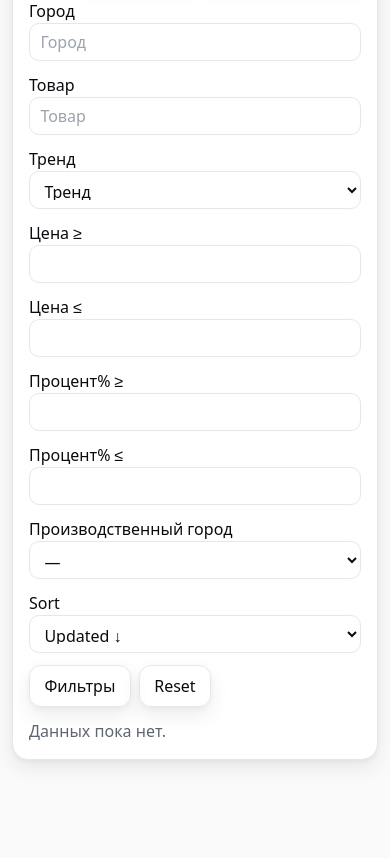
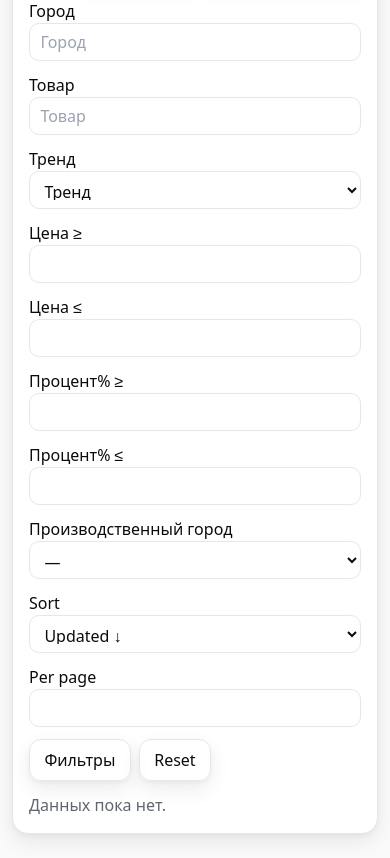
Before and after one commit to R1index/TradeResonance, a Flask app: page / in a window 390 px wide. Shown: the part 189-1047 px from the top of the page. Before the commit the page ends 954 px from the top, so only its background shows below. Run offline with Flask 3, Linux system fonts and the light colour scheme; some libraries are stand-ins or nearby versions.

Commit message:
Update prices.html

```diff
--- a/templates/prices.html
+++ b/templates/prices.html
@@ -16,7 +16,7 @@
   </div>
 
   <!-- ФИЛЬТРЫ -->
-  <form class="grid grid-cols-1 md:grid-cols-6 gap-3 mb-3" method="get">
+  <form class="grid grid-cols-1 md:grid-cols-6 gap-3 mb-3" method="get" id="filtersForm">
     <input type="hidden" name="tab" value="prices">
 
     <div>
@@ -77,6 +77,12 @@
         <option value="percent_desc" {% if q_sort=='percent_desc' %}selected{% endif %}>Percent ↓</option>
         <option value="percent_asc"  {% if q_sort=='percent_asc'  %}selected{% endif %}>Percent ↑</option>
       </select>
+    </div>
+
+    <!-- опционально: выбор размера страницы -->
+    <div>
+      <label class="label">Per page</label>
+      <input class="input" type="number" min="1" max="500" name="per_page" value="{{ per_page }}">
     </div>
 
     <div class="md:col-span-6 flex gap-2">
@@ -171,6 +177,68 @@
       </tbody>
     </table>
   </div>
+
+  <!-- ПАГИНАЦИЯ: окно до 20 страниц -->
+  {% if pagination.pages > 1 %}
+  <nav class="mt-4 flex flex-wrap items-center justify-center gap-2" aria-label="Pagination">
+    <!-- First -->
+    {% if pagination.page > 1 %}
+      <a class="btn btn-outline px-3" href="{{ url_for('index', tab='prices', lang=lang,
+            city=q_city, product=q_product, trend=q_trend,
+            price_min=q_price_min, price_max=q_price_max,
+            percent_min=q_percent_min, percent_max=q_percent_max,
+            prod=q_prod, sort=q_sort, per_page=per_page, page=1) }}">&laquo; First</a>
+    {% else %}
+      <span class="btn btn-disabled px-3">&laquo; First</span>
+    {% endif %}
+
+    <!-- Prev -->
+    {% if pagination.has_prev %}
+      <a class="btn btn-outline px-3" href="{{ url_for('index', tab='prices', lang=lang,
+            city=q_city, product=q_product, trend=q_trend,
+            price_min=q_price_min, price_max=q_price_max,
+            percent_min=q_percent_min, percent_max=q_percent_max,
+            prod=q_prod, sort=q_sort, per_page=per_page, page=pagination.prev_num) }}">&lsaquo; Prev</a>
+    {% else %}
+      <span class="btn btn-disabled px-3">&lsaquo; Prev</span>
+    {% endif %}
+
+    <!-- Номера страниц (окно до 20) -->
+    {% for p in page_numbers %}
+      {% if p == pagination.page %}
+        <span class="btn btn-primary px-3">{{ p }}</span>
+      {% else %}
+        <a class="btn btn-outline px-3" href="{{ url_for('index', tab='prices', lang=lang,
+              city=q_city, product=q_product, trend=q_trend,
+              price_min=q_price_min, price_max=q_price_max,
+              percent_min=q_percent_min, percent_max=q_percent_max,
+              prod=q_prod, sort=q_sort, per_page=per_page, page=p) }}">{{ p }}</a>
+      {% endif %}
+    {% endfor %}
+
+    <!-- Next -->
+    {% if pagination.has_next %}
+      <a class="btn btn-outline px-3" href="{{ url_for('index', tab='prices', lang=lang,
+            city=q_city, product=q_product, trend=q_trend,
+            price_min=q_price_min, price_max=q_price_max,
+            percent_min=q_percent_min, percent_max=q_percent_max,
+            prod=q_prod, sort=q_sort, per_page=per_page, page=pagination.next_num) }}">Next &rsaquo;</a>
+    {% else %}
+      <span class="btn btn-disabled px-3">Next &rsaquo;</span>
+    {% endif %}
+
+    <!-- Last -->
+    {% if pagination.page < pagination.pages %}
+      <a class="btn btn-outline px-3" href="{{ url_for('index', tab='prices', lang=lang,
+            city=q_city, product=q_product, trend=q_trend,
+            price_min=q_price_min, price_max=q_price_max,
+            percent_min=q_percent_min, percent_max=q_percent_max,
+            prod=q_prod, sort=q_sort, per_page=per_page, page=pagination.pages) }}">Last &raquo;</a>
+    {% else %}
+      <span class="btn btn-disabled px-3">Last &raquo;</span>
+    {% endif %}
+  </nav>
+  {% endif %}
   {% endif %}
 </section>
 
@@ -179,11 +247,7 @@
   cursor: pointer;
   transition: background-color 0.2s ease;
 }
-
-.clickable-row:hover {
-  background-color: rgba(59, 130, 246, 0.05);
-}
-
+.clickable-row:hover { background-color: rgba(59, 130, 246, 0.05); }
 .clickable-row:focus {
   outline: 2px solid #3b82f6;
   outline-offset: -2px;
@@ -192,6 +256,19 @@
 
 <script>
 (function(){
+  // Сброс страницы на 1 при применении фильтров
+  const filtersForm = document.getElementById('filtersForm');
+  if (filtersForm) {
+    filtersForm.addEventListener('submit', () => {
+      // удаляем page из query при сабмите, чтобы начать с 1
+      const pageInput = document.createElement('input');
+      pageInput.type = 'hidden';
+      pageInput.name = 'page';
+      pageInput.value = '1';
+      filtersForm.appendChild(pageInput);
+    });
+  }
+
   const table = document.getElementById('pricesTable');
   if (!table) return;
 
@@ -201,12 +278,7 @@
   table.addEventListener('click', (e) => {
     const row = e.target.closest('.clickable-row');
     if (!row) return;
-
-    // Игнорируем клики по кнопкам внутри строки
-    if (e.target.closest('a') || e.target.closest('button')) {
-      return;
-    }
-
+    if (e.target.closest('a') || e.target.closest('button')) return;
     toggleEditor(row.getAttribute('data-quick-edit'));
   });
 
```
